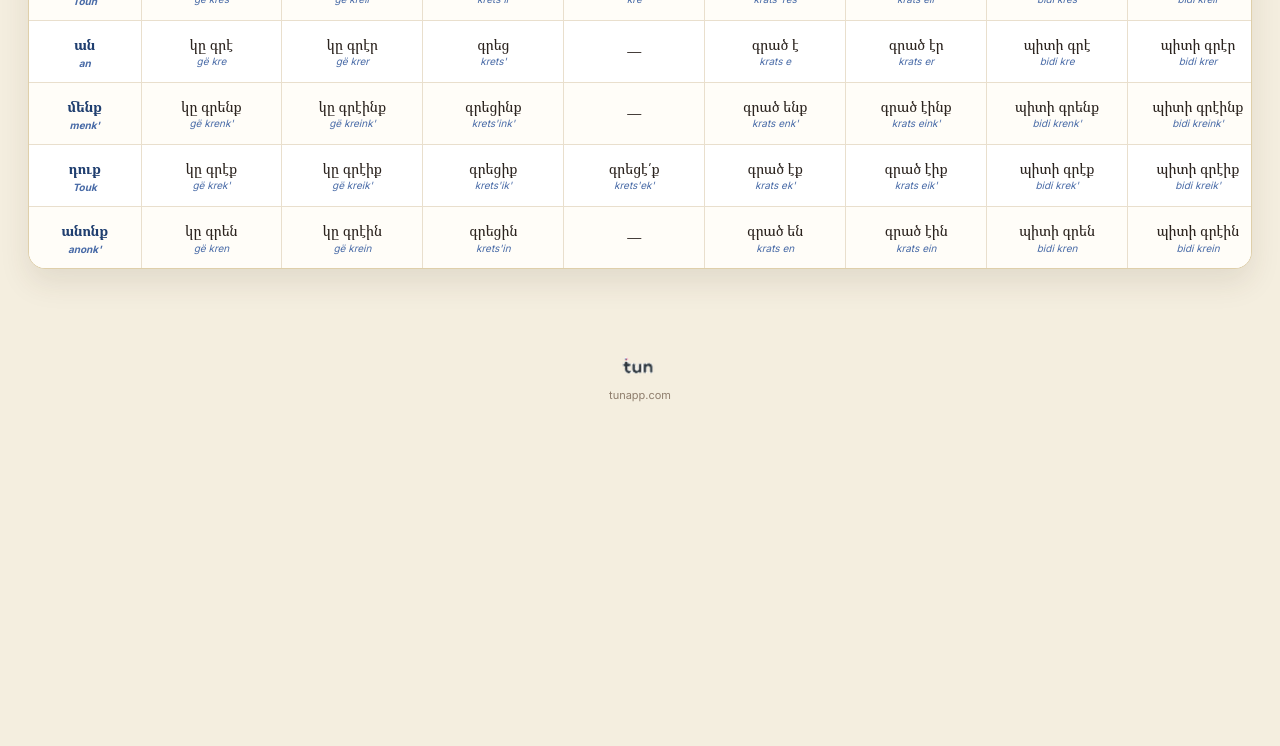
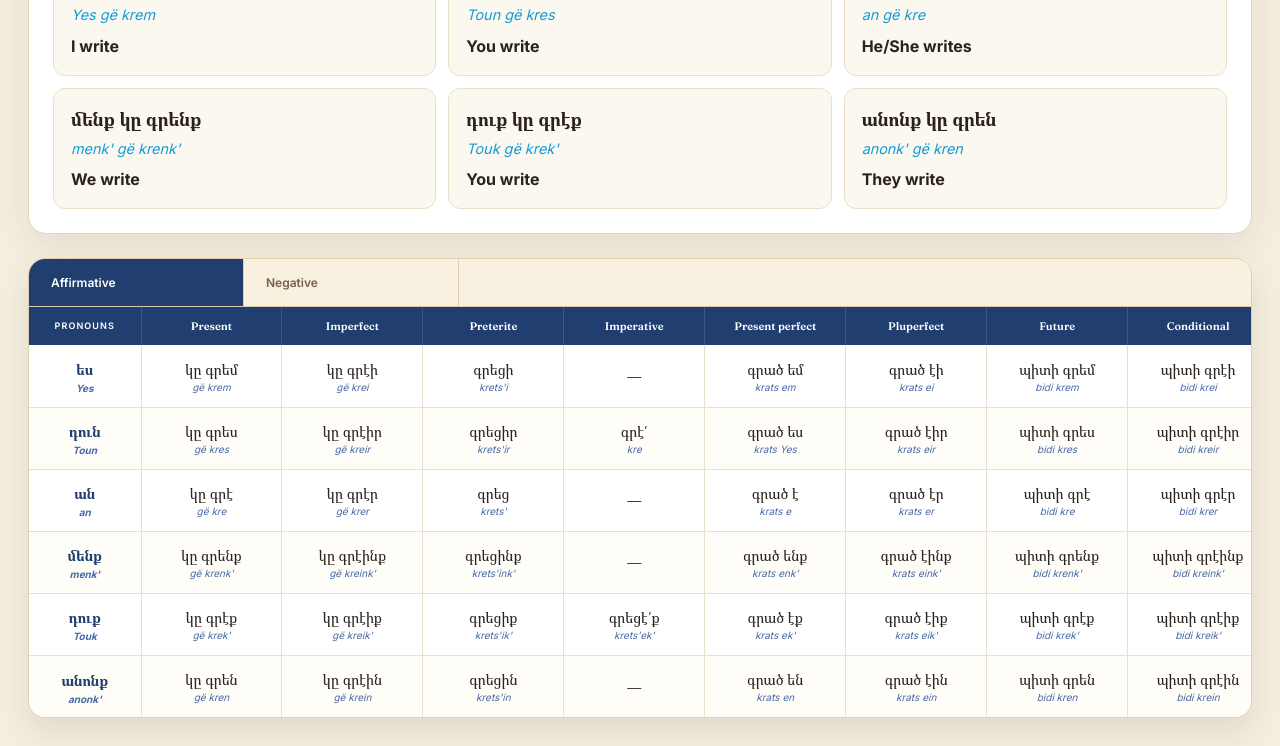
Before and after one commit to elleynote/word-conjugation, a Next.js app: page / in a window 1280 px wide. Shown: the part 900-1646 px from the top of the page. Before the commit the page ends 1339 px from the top, so only its background shows below. Built offline with nearby package versions, Linux system fonts and the light colour scheme.

Commit message:
feat: add simple conjugation and TUN promos

```diff
--- a/src/components/VerbExplorer.tsx
+++ b/src/components/VerbExplorer.tsx
@@ -17,7 +17,9 @@ import { CorpusStats } from "./CorpusStats";
 import { DialectToggle } from "./DialectToggle";
 import { LanguageToggle } from "./LanguageToggle";
 import { LegacyOptions } from "./LegacyOptions";
+import { PromoPanels } from "./PromoPanels";
 import { SearchBar } from "./SearchBar";
+import { SentenceConjugation } from "./SentenceConjugation";
 import { TextCaseToggle } from "./TextCaseToggle";
 import { VerbSummary } from "./VerbSummary";
 
@@ -155,6 +157,8 @@ export function VerbExplorer() {
 
         <VerbSummary verb={selectedVerb} dialect={dialect} showTranscription={options.transcription} textCase={options.textCase} />
 
+        <SentenceConjugation verb={selectedVerb} dialect={dialect} language={language} options={options} />
+
         <section className="conjugation-section">
           <div className="polarity-tabs" role="tablist" aria-label="Conjugation polarity">
             <button role="tab" aria-selected={polarity === "affirmative"} className={polarity === "affirmative" ? "is-active" : ""} onClick={() => setPolarity("affirmative")}>{copy.affirmative}</button>
@@ -163,6 +167,7 @@ export function VerbExplorer() {
           <ConjugationTable result={result} language={language} showTranscription={options.transcription} textCase={options.textCase} />
         </section>
 
+        <PromoPanels language={language} />
       </main>
     </div>
   );
```
